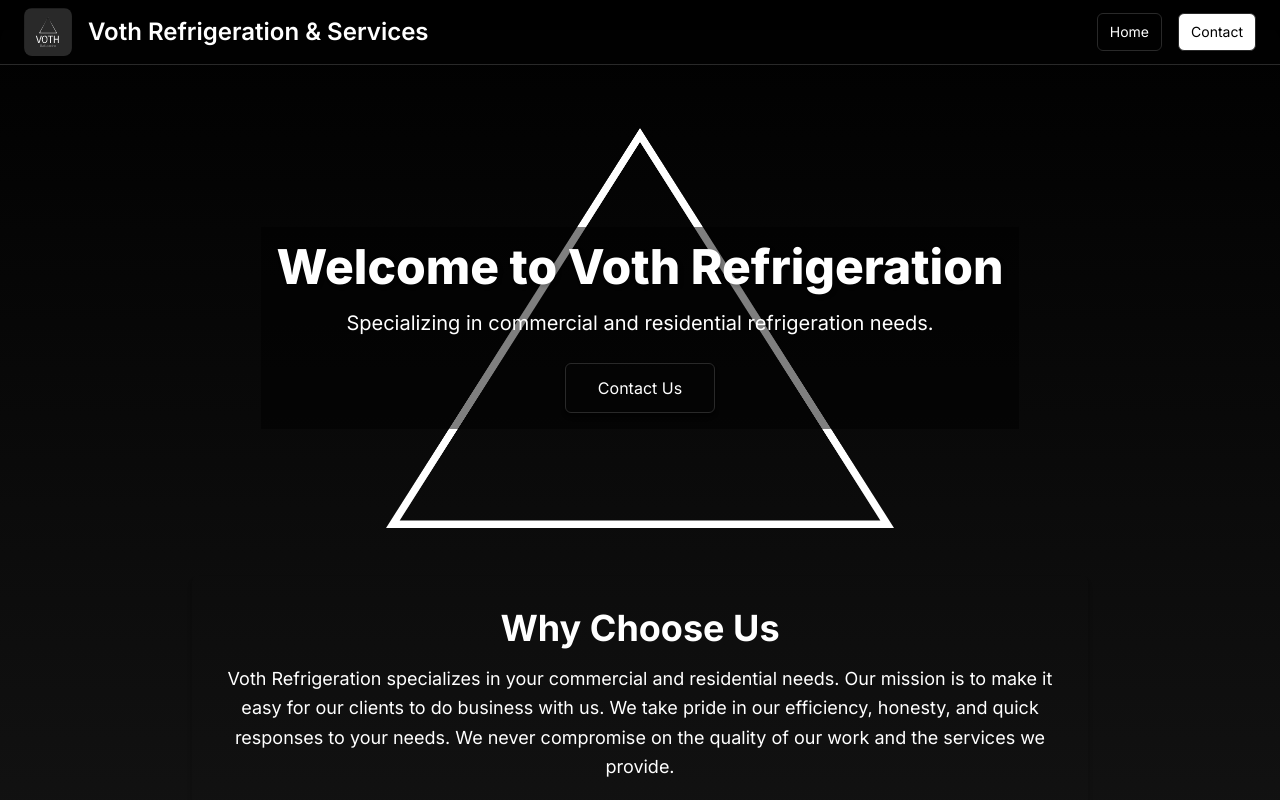
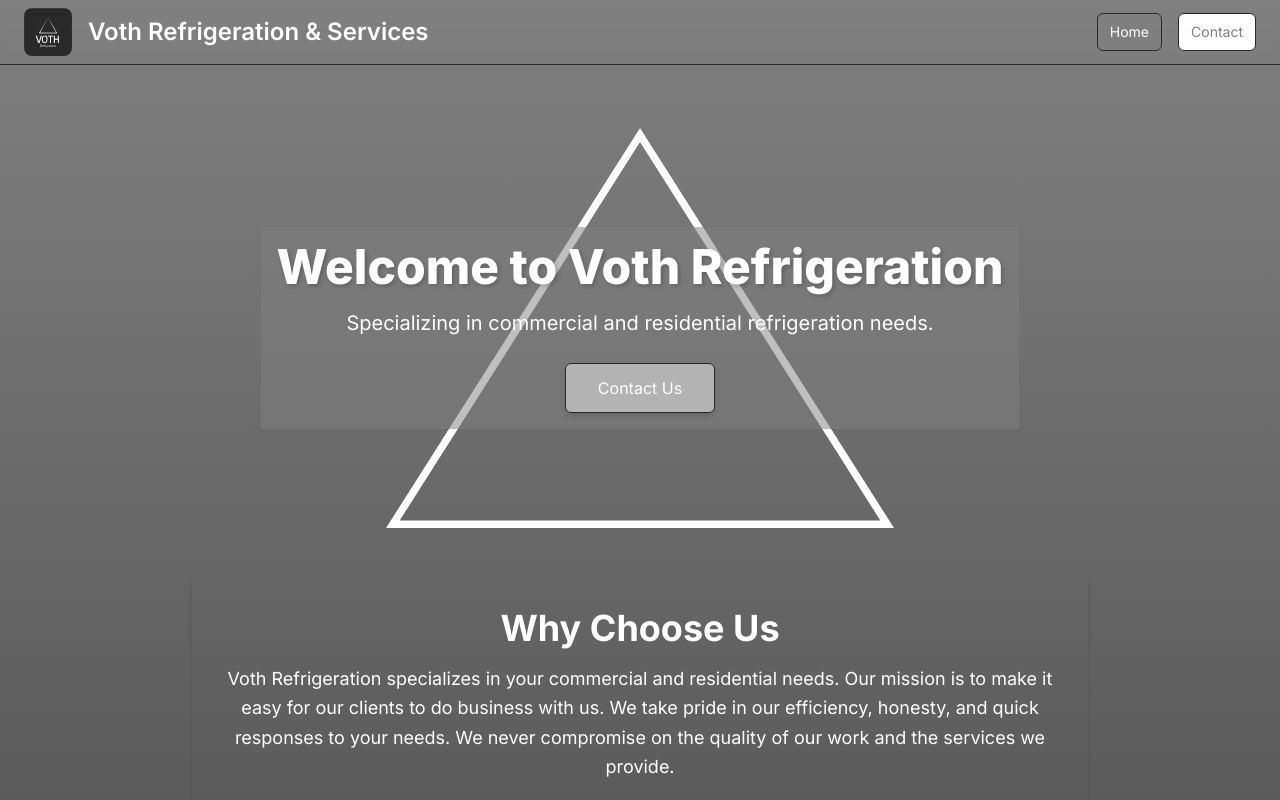
Before and after one commit to jordanzach13/VothRefrigeration, a Next.js app in the folder vothrefrigeration/: page / in a window 1280 px wide. Shown: the top 800 px of the page. Built offline with nearby package versions, Linux system fonts and the light colour scheme.

Commit message:
color changes

```diff
--- a/vothrefrigeration/src/app/components/hero.js
+++ b/vothrefrigeration/src/app/components/hero.js
@@ -8,7 +8,7 @@ export default function Hero() {
         style={{ backgroundImage: "url('images/wholelogo.png')", backgroundSize: 'contain' }}
       ></div>
 
-      <div className="relative z-10 p-4 bg-opacity-50 bg-black text-white">
+      <div className="relative z-10 p-4 bg-primary-opacity text-white">
         <h1 className="text-5xl font-extrabold mb-4 hero-text">Welcome to Voth Refrigeration</h1>
         <p className="text-xl leading-relaxed mb-6">
           Specializing in commercial and residential refrigeration needs.
--- a/vothrefrigeration/src/app/globals.css
+++ b/vothrefrigeration/src/app/globals.css
@@ -4,14 +4,16 @@
 
 :root {
   --foreground: #292929;
-  --primary-color: #000000; /* Black */
-  --secondary-color: #FFFFFF; /* Dark Gray */
-  --background-start: #000000; /* Light Gray */
-  --background-end: #292929; /* Darker Gray */
-  --accent-color: #292929; /* Logo Grey Accent */
-  --accent2-color: #dfdfdf; /* Medium Gray */
-  --text-primary: #FFFFFF; /* Black */
-  --text-secondary: #000000; /* Dark Gray */
+  --primary-color: #808080;
+  --primary-color-rgba: rgba(128, 128, 128, .5);
+  --secondary-color: #FFFFFF;
+  --background-start: #808080;
+  --background-end: #292929;
+  --accent-color: #292929;
+  --accent2-color: #dfdfdf;
+  --text-primary: #FFFFFF;
+  --text-secondary: #808080;
+  --hero-button: #b3b3b3;
 }
 
 body {
@@ -47,11 +49,16 @@ body {
 
   .hero-button {
     color: var(--text-primary);
+    background-color: var(--hero-button);
     transition: background-color 0.3s ease;
   }
 
   .bg-primary {
     background-color: var(--primary-color);
+  }
+
+  .bg-primary-opacity {
+    background-color: var(--primary-color-rgba);
   }
 
   .bg-secondary {
```
